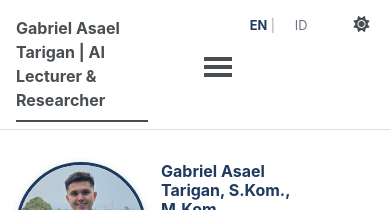
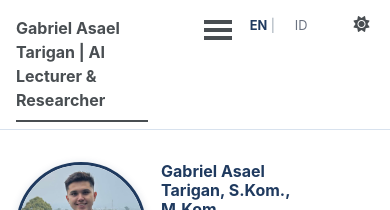
Before and after one commit to asaeltarigan/asaeltarigan.github.io, a Jekyll site: the page built from _pages/about.md, in a window 390 px wide. Shown: the top 210 px of the page. Built offline with Jekyll 4.4.1, drawn with Linux system fonts in a browser that asks for light colours; a style sheet for code colours, icons or effects is not loaded.

Commit message:
Nav: raise burger-cell specificity above theme's visible-links li rule

```diff
--- a/_includes/head.html
+++ b/_includes/head.html
@@ -71,4 +71,4 @@
 
 <!-- For all browsers -->
 <link rel="stylesheet" href="{{ base_path }}/assets/css/main.css">
-<link rel="stylesheet" href="{{ base_path }}/assets/css/custom.css?v=15">
+<link rel="stylesheet" href="{{ base_path }}/assets/css/custom.css?v=16">
--- a/assets/css/custom.css
+++ b/assets/css/custom.css
@@ -264,5 +264,5 @@ html[data-theme="dark"] .lang-nav a:hover { color: #2dd4bf; }
    top row so they don't sink below the wrapped brand title */
 @media (max-width: 768px) {
   .masthead__menu-item.persist.tail,
-  .masthead__menu-item.burger-cell { vertical-align: top; }
+  .greedy-nav .masthead__menu-item.burger-cell { vertical-align: top; }
 }
```
